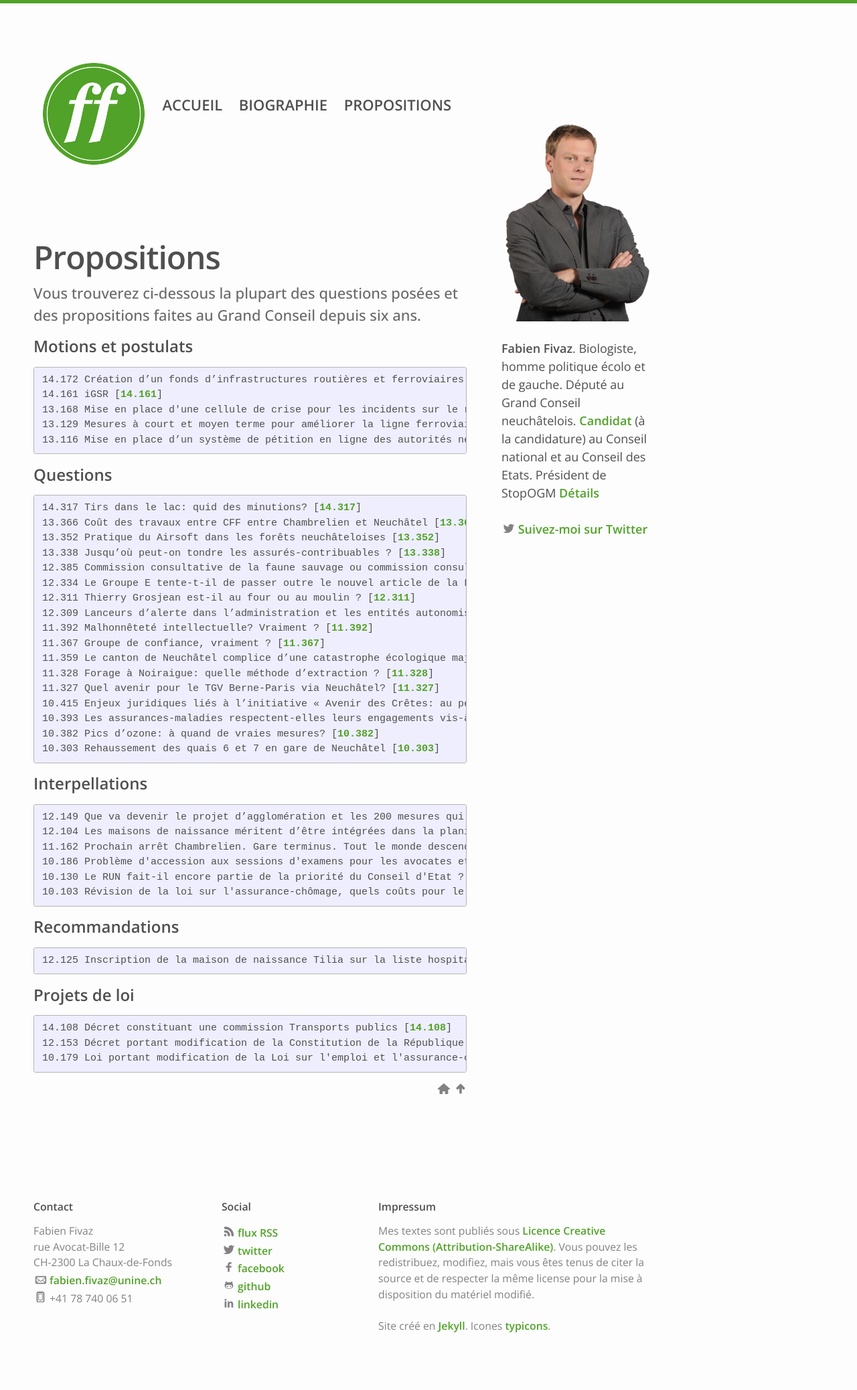
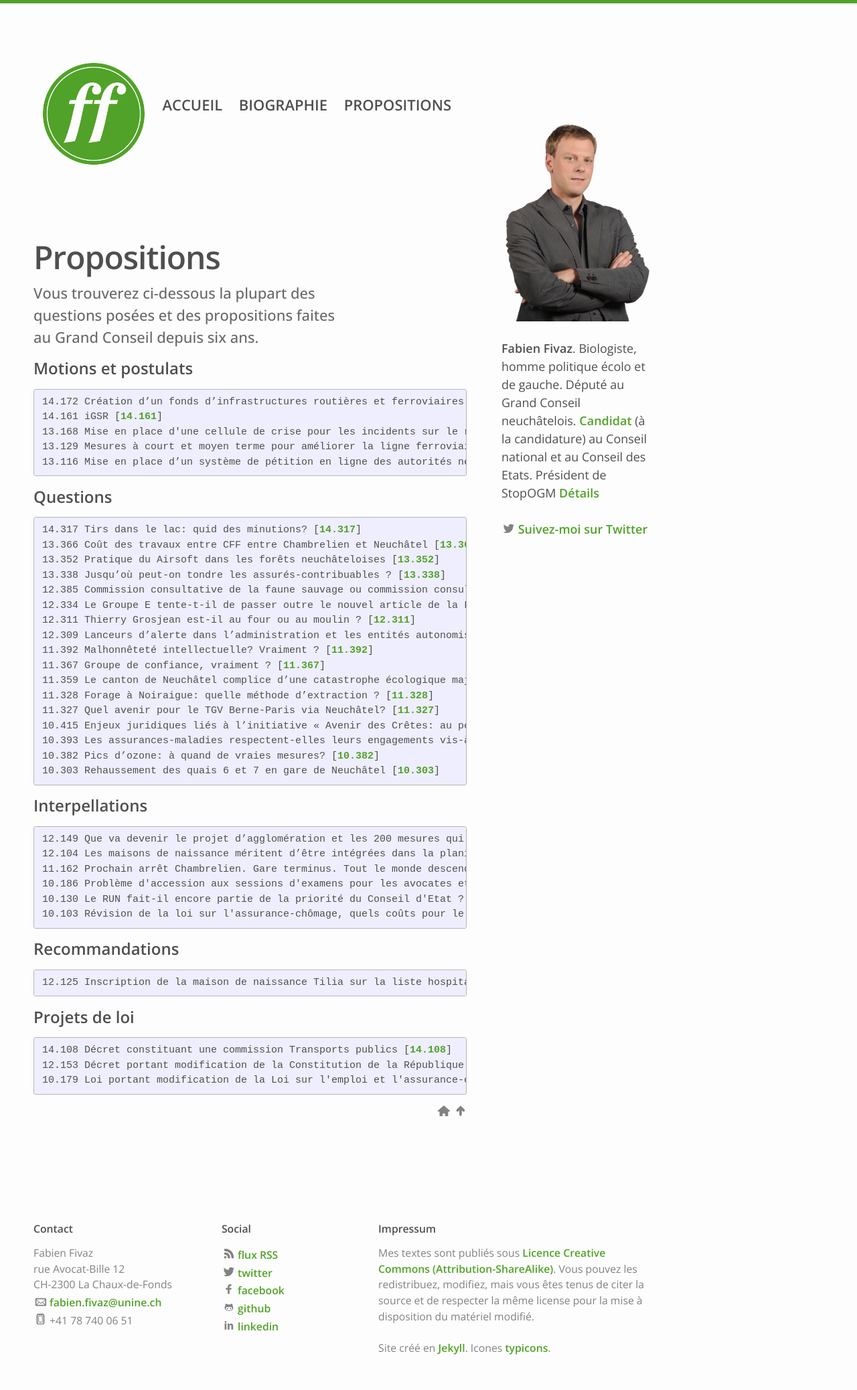
Before and after one commit to ffivaz/ffivaz.github.io, a Jekyll site: the page built from props.html, in a window 1280 px wide. Shown: the whole page at 67% size. Built offline with Jekyll 4.4.1, drawn with Linux system fonts in a browser that asks for light colours; nearby versions of some CDN libraries; before the commit the page ends 2043 px from its top, so only the background shows below that.

Commit message:
css changes for iPad

```diff
--- a/_sass/_layout.scss
+++ b/_sass/_layout.scss
@@ -242,7 +242,7 @@
     line-height: 1;
     font-weight: 600;
     color: $grey-color-dark;
-    width: $content-width - (3*$spacing-unit) - 250;
+    width: 70%;
 
     @include media-query($on-laptop) {
         font-size: 36px;
@@ -253,7 +253,7 @@
     font-size: 22px;
     color: $grey-color-middle;
     font-weight: 500;
-    width: $content-width - (3*$spacing-unit) - 250;
+    width: 70%;
 }
 
 .post-content {
```
